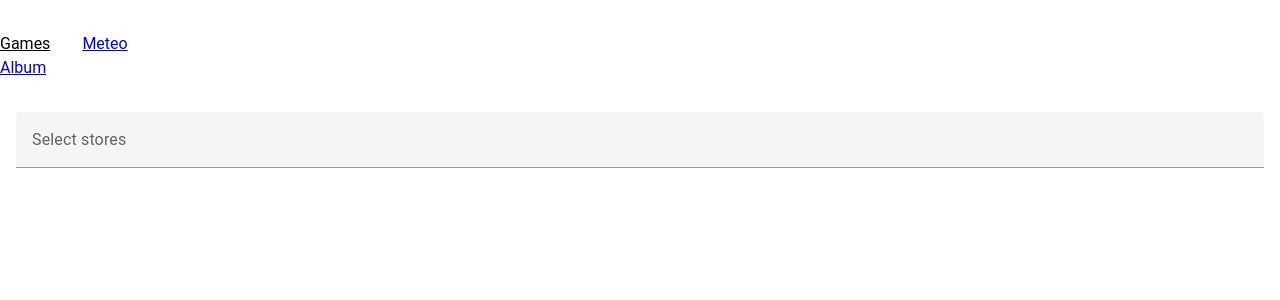
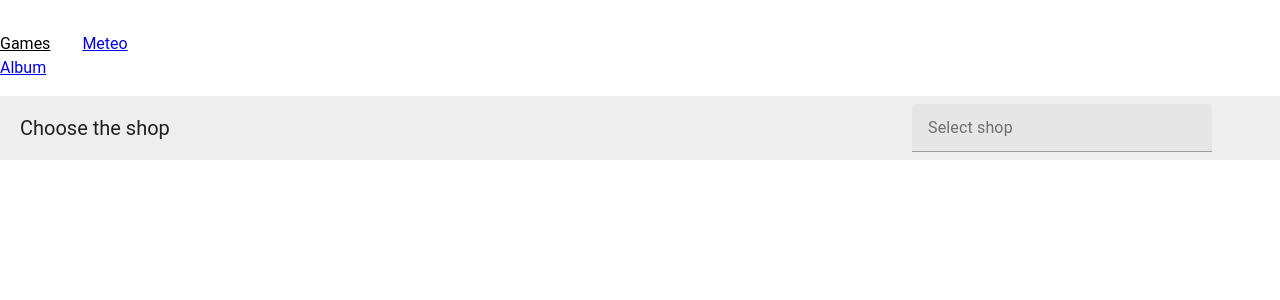
Before and after one commit to ThibaultNG/proto-vue, a Vue app: page /games in a window 1280 px wide. Shown: the top 300 px of the page. Built offline with nearby package versions, Linux system fonts and the light colour scheme; no server answers.

Commit message:
search bar for game shops

```diff
--- a/src/modules/games/component/SelectGameShop.vue
+++ b/src/modules/games/component/SelectGameShop.vue
@@ -2,11 +2,15 @@
 import { computed, reactive, ref } from "vue";
 import { getShops } from "../service/gameService";
 
+const MAX_SELECTED = 3;
+
 const shops = ref(new Array());
-const selectedShops = ref([]);
+const selectedShop = ref(null);
+const searchShop = ref("");
+const loading = ref(false);
 
 const shopNames = computed(() =>
-    shops.value[0] ? shops.value[0].map((s: { [x: string]: any }) => s["storeName"]) : []
+	shops.value[0] ? shops.value[0].map((s: { [x: string]: any }) => s["storeName"]) : []
 );
 
 getShops().then((s) => shops.value.push(s));
@@ -14,18 +18,15 @@ getShops().then((s) => shops.value.push(s));
 </script>
 
 <template>
-    <v-container fluid>
-        <v-select v-model="selectedShops" :items="shopNames" label="Select stores" multiple>
-            <template v-slot:selection="{ item, index }">
-                <v-chip v-if="index < 4">
-                    <span>{{ item.title }}</span>
-                </v-chip>
-                <span v-if="index === 4" class="text-grey text-caption align-self-center">
-                    (+{{ selectedShops.length - 4 }} others)
-                </span>
-            </template>
-        </v-select>
-    </v-container>
+	<v-toolbar>
+		<v-toolbar-title>Choose the shop</v-toolbar-title>
+
+		<v-autocomplete v-model="selectedShop" v-model:search="searchShop" :loading="loading" :items="shopNames" class="mx-4"
+			density="comfortable" hide-no-data hide-details label="Select shop"
+			style="max-width: 300px;"></v-autocomplete>
+
+		<v-btn icon="mdi-dots-vertical"></v-btn>
+	</v-toolbar>
 </template>
 
 <style></style>
```
